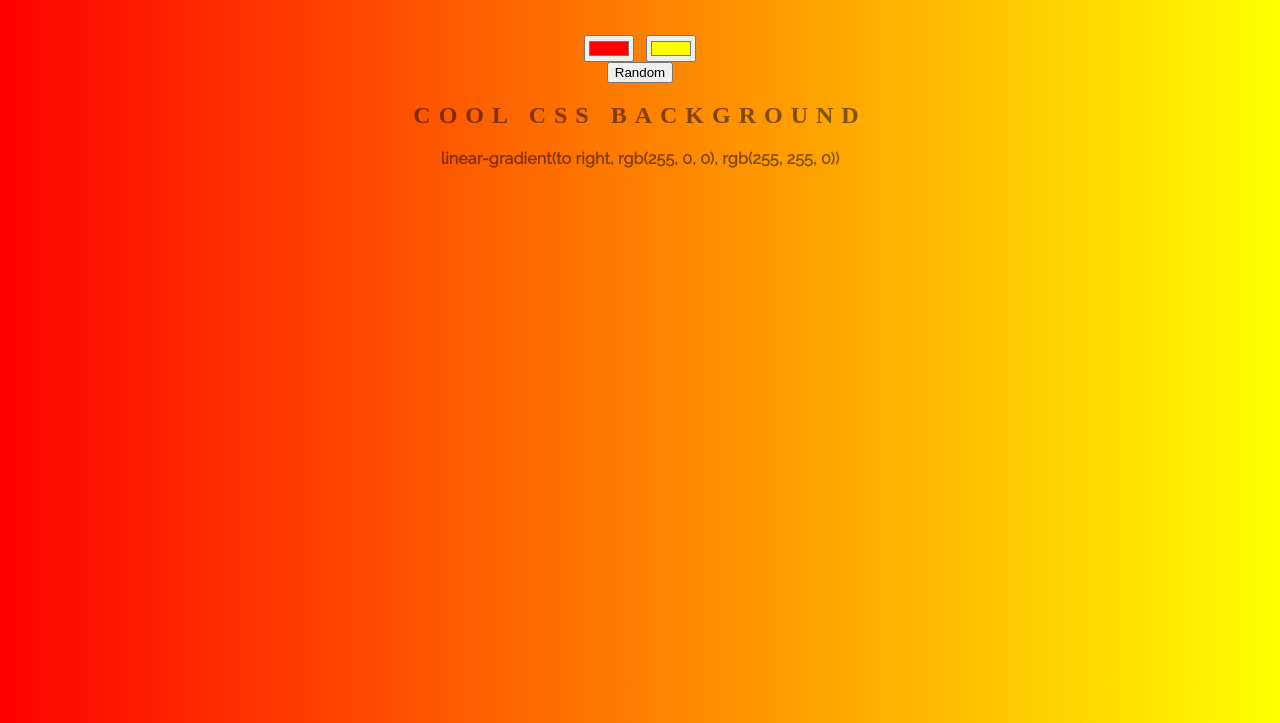
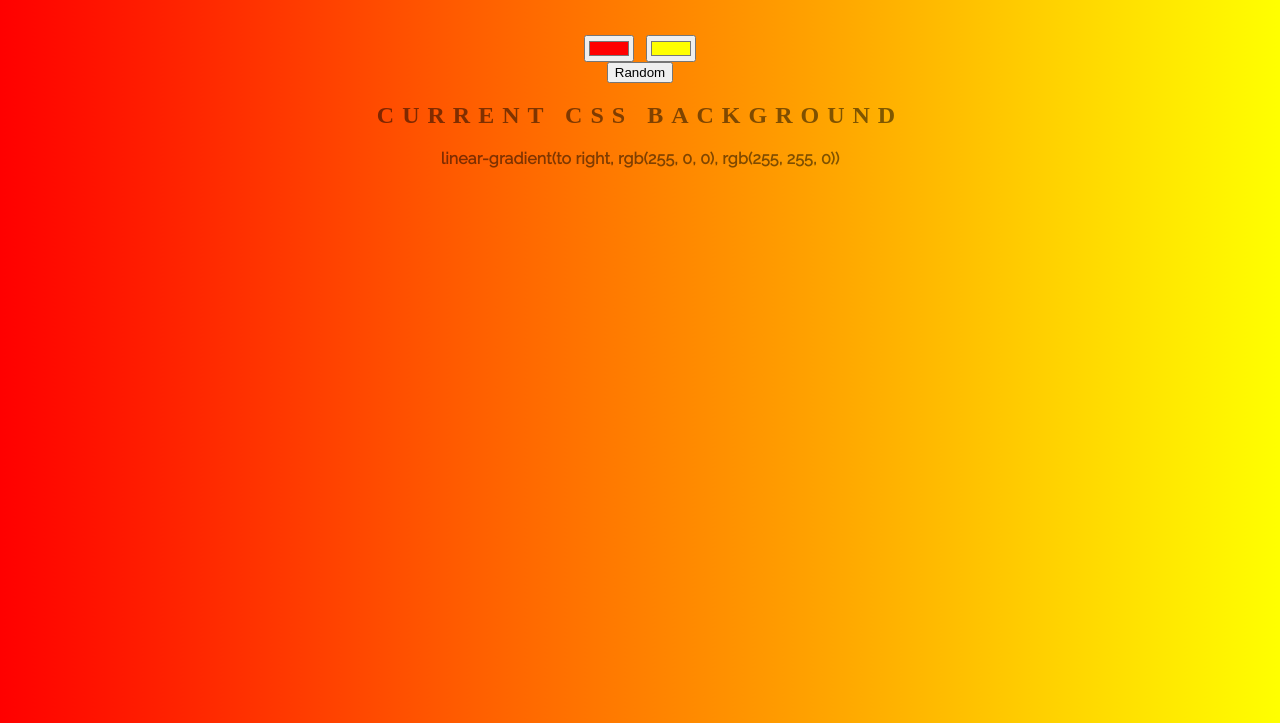
Before and after one commit to jsteckler1/background-generator, a plain HTML site: page index.html in a window 1280 px wide. Shown: the part 77-800 px from the top of the page. Drawn offline with Linux system fonts and the light colour scheme.

Commit message:
changing correct title

```diff
--- a/index.html
+++ b/index.html
@@ -1,6 +1,6 @@
 <html>
 <head>
-    <title>Gradient Background</title>
+    <title>Cool Background</title>
 
     <link href="https://fonts.googleapis.com/css?family=Raleway" rel="stylesheet">
 	<link rel="stylesheet" type="text/css" href="style.css">
@@ -12,7 +12,7 @@
     <div class="button-wrapper">
         <button id="random" class="btn-random">Random</button>
     </div>
-	<h2>Cool CSS Background</h2>
+	<h2>Current CSS Background</h2>
 	<h3></h3>
 	<script type="text/javascript" src="script.js"></script>
 </body>
```
